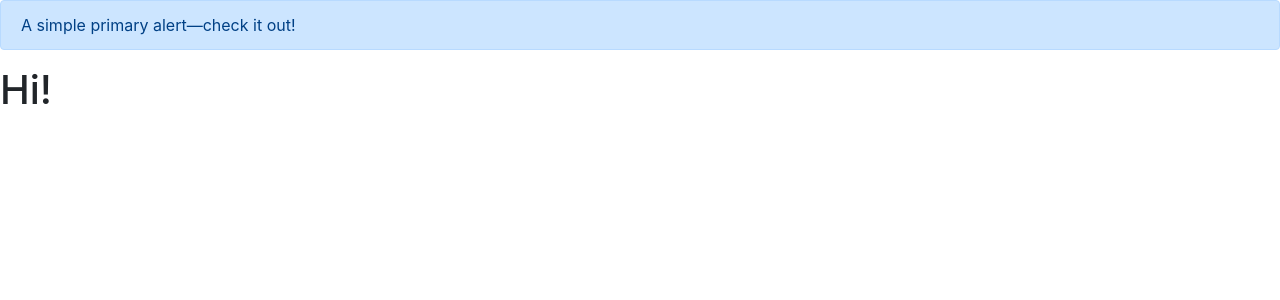
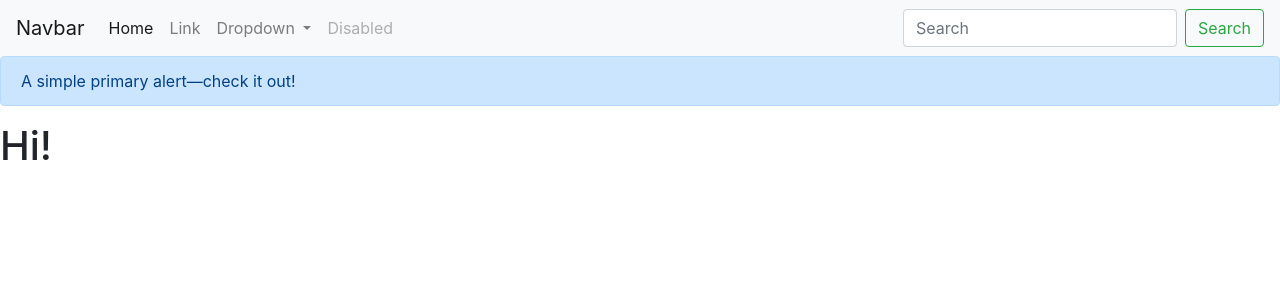
Before and after one commit to BlackSylph/progress.io, a Django app: page / in a window 1280 px wide. Shown: the top 300 px of the page. Run offline with Django 3.2, Linux system fonts and the light colour scheme; some libraries are stand-ins or nearby versions.

Commit message:
Add navbar placeholder

```diff
--- a/progressio/templates/progressio/base.html
+++ b/progressio/templates/progressio/base.html
@@ -4,6 +4,8 @@
 <head>
     <meta charset="UTF-8">
     <title>Title</title>
+
+    {# Bootstrap include #}
     <link rel="stylesheet" href="https://stackpath.bootstrapcdn.com/bootstrap/4.5.0/css/bootstrap.min.css"
           integrity="sha384-9aIt2nRpC12Uk9gS9baDl411NQApFmC26EwAOH8WgZl5MYYxFfc+NcPb1dKGj7Sk" crossorigin="anonymous">
 
@@ -14,6 +16,7 @@
     {% endblock %}
 </body>
 
+{# Jquery/Bootstrap scripts start here #}
 <script src="https://code.jquery.com/jquery-3.5.1.slim.min.js"
         integrity="sha384-DfXdz2htPH0lsSSs5nCTpuj/zy4C+OGpamoFVy38MVBnE+IbbVYUew+OrCXaRkfj"
         crossorigin="anonymous"></script>
@@ -23,5 +26,6 @@
 <script src="https://stackpath.bootstrapcdn.com/bootstrap/4.5.0/js/bootstrap.min.js"
         integrity="sha384-OgVRvuATP1z7JjHLkuOU7Xw704+h835Lr+6QL9UvYjZE3Ipu6Tp75j7Bh/kR0JKI"
         crossorigin="anonymous"></script>
+{# Jquery/Bootstrap scripts end here #}
 
 </html>
--- a/progressio/templates/progressio/index.html
+++ b/progressio/templates/progressio/index.html
@@ -1,8 +1,11 @@
 {% extends 'progressio/base.html' %}
 
 {% block content %}
+
+    {% include 'progressio/navbar.html' %}
     <div class="alert alert-primary" role="alert">
       A simple primary alert—check it out!
     </div>
     <h1>Hi!</h1>
+
 {% endblock %}
--- /dev/null
+++ b/progressio/templates/progressio/navbar.html
@@ -0,0 +1,35 @@
+<nav class="navbar navbar-expand-lg navbar-light bg-light">
+  <a class="navbar-brand" href="#">Navbar</a>
+  <button class="navbar-toggler" type="button" data-toggle="collapse" data-target="#navbarSupportedContent" aria-controls="navbarSupportedContent" aria-expanded="false" aria-label="Toggle navigation">
+    <span class="navbar-toggler-icon"></span>
+  </button>
+
+  <div class="collapse navbar-collapse" id="navbarSupportedContent">
+    <ul class="navbar-nav mr-auto">
+      <li class="nav-item active">
+        <a class="nav-link" href="#">Home <span class="sr-only">(current)</span></a>
+      </li>
+      <li class="nav-item">
+        <a class="nav-link" href="#">Link</a>
+      </li>
+      <li class="nav-item dropdown">
+        <a class="nav-link dropdown-toggle" href="#" id="navbarDropdown" role="button" data-toggle="dropdown" aria-haspopup="true" aria-expanded="false">
+          Dropdown
+        </a>
+        <div class="dropdown-menu" aria-labelledby="navbarDropdown">
+          <a class="dropdown-item" href="#">Action</a>
+          <a class="dropdown-item" href="#">Another action</a>
+          <div class="dropdown-divider"></div>
+          <a class="dropdown-item" href="#">Something else here</a>
+        </div>
+      </li>
+      <li class="nav-item">
+        <a class="nav-link disabled" href="#" tabindex="-1" aria-disabled="true">Disabled</a>
+      </li>
+    </ul>
+    <form class="form-inline my-2 my-lg-0">
+      <input class="form-control mr-sm-2" type="search" placeholder="Search" aria-label="Search">
+      <button class="btn btn-outline-success my-2 my-sm-0" type="submit">Search</button>
+    </form>
+  </div>
+</nav>
```
